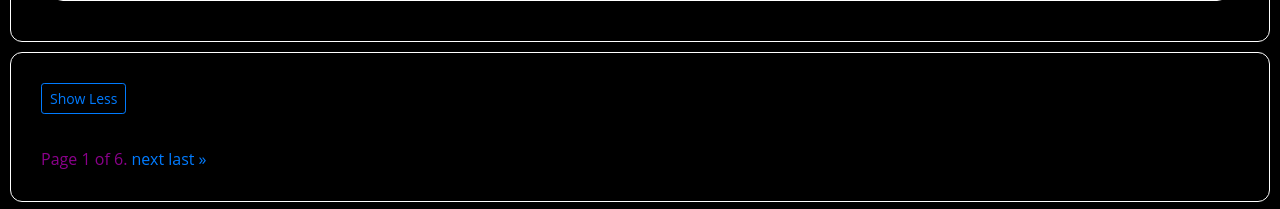
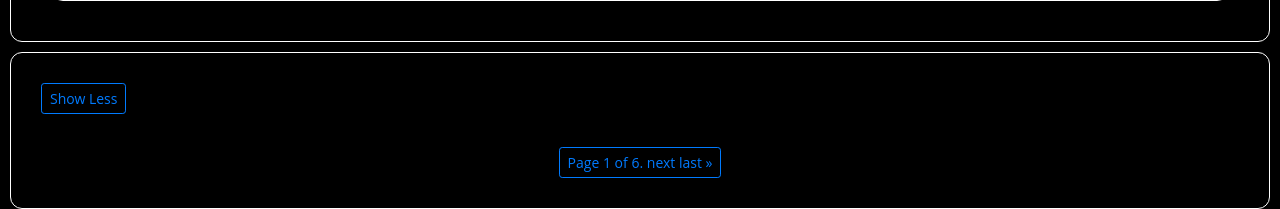
Before and after one commit to CarinaLR/Network, a Django app: page / in a window 1280 px wide. Shown: the part 2823-3032 px from the top of the page. Run offline with Django 3.2, Linux system fonts and the light colour scheme; data comes from the database, SQL or seed files in the repository; some libraries are stand-ins or nearby versions.

Commit message:
paginator working

```diff
--- a/network/static/network/styles.css
+++ b/network/static/network/styles.css
@@ -141,6 +141,12 @@ img {
   color: white;
   font-size: 16px;
   font-family: inherit;
+}
+
+/* paginator */
+
+.pagination > span > a.active {
+  color: #fff;
 }
 
 /* insta */
--- a/network/templates/network/index.html
+++ b/network/templates/network/index.html
@@ -27,8 +27,8 @@
     <div class="compose-post" id="compose-post">
     <button class="btn btn-sm btn-outline-primary" id="show_posts" class="follow_profile">Show Less</button>
     <hr>
-    <div class="pagination">
-    <span class="step-links">
+        <div class="pagination justify-content-center">
+            <span class="step-links btn btn-sm btn-outline-primary">
                 {% if page_obj.has_previous %}
                     <a href="?page=1">&laquo; first</a>
                     <a href="?page={{ page_obj.previous_page_number }}">previous</a>
```
Lines whose indentation alone changed are shown as unchanged.
